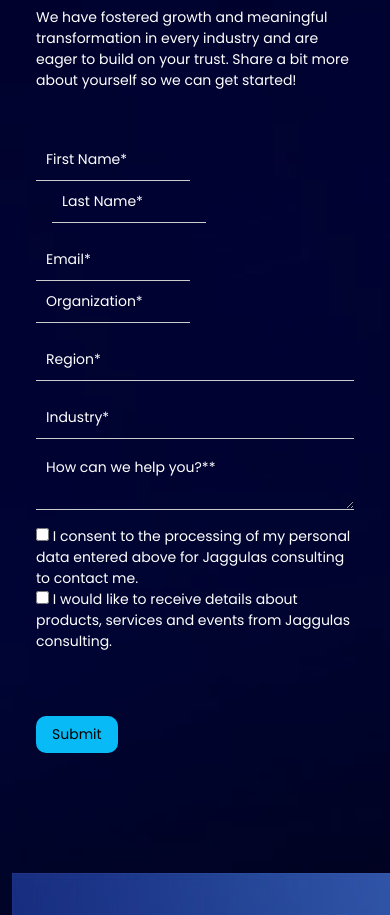
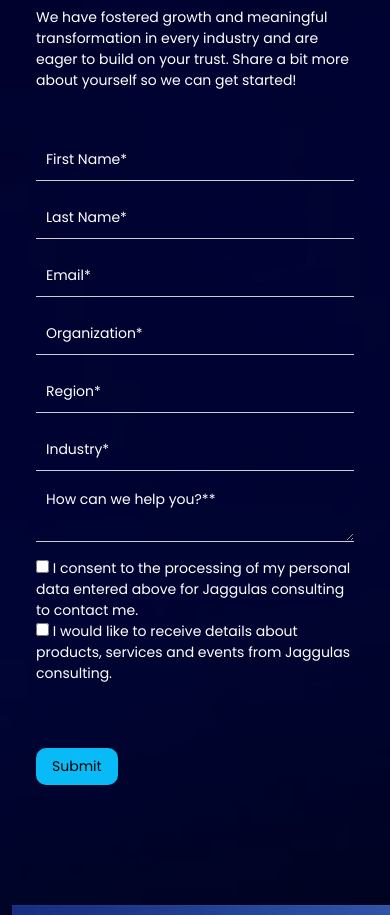
Before and after one commit to EfeBanks/jaggulas-consulting1, a React (Create React App) app: page /Contact in a window 390 px wide. Shown: the part 980-1895 px from the top of the page. Built offline with nearby package versions, Linux system fonts and the light colour scheme.

Commit message:
Review update

```diff
--- a/src/App.css
+++ b/src/App.css
@@ -367,10 +367,6 @@ form {
 
 }
 
-.input-half{
-  width: 48.5%;
-}
-
 ::placeholder{
   color: #fff;
 
--- a/src/pages/Contact.jsx
+++ b/src/pages/Contact.jsx
@@ -30,13 +30,20 @@ export default function Contact() {
             <p className='small'>We have fostered growth and meaningful transformation in every industry and are eager to build on your trust. Share a bit more about yourself so we can get started!</p>
 
             <form id="contact-form" method="POST" className='small py-4'>
-              <div className='py-2'>
-                <input name= "fName" type="text" placeholder="First Name*" className='input-half'  required/>
-                <span className='ps-3'><input name= "lName" type="text" placeholder="Last Name* " className='input-half' required /></span>
+              <div className="row">
+                <div className='col-sm-6 py-2'>
+                  <input name= "fName" type="text" placeholder="First Name*"  className='input-full' required/>
+                </div>
+                <div className="col-sm-6 py-2">
+                  <input name= "lName" type="text" placeholder="Last Name* " className='input-full' required />
+                </div>
+
+
+              <div className='col-sm-6 py-2'>
+                <input name= "email" type="email" placeholder="Email*" className='input-full' required/>
               </div>
-              <div className='py-2'>
-                <input name= "email" type="email" placeholder="Email*" className='input-half' required/>
-                <span className='ps-3'> <input name= "organization" type="text" placeholder='Organization*' className='input-half'  required /></span>
+              <div className='col-sm-6 py-2'> <input name= "organization" type="text" placeholder='Organization*' className='input-full' required />
+              </div>
               </div>
 
               <div className='py-2'>
@@ -54,8 +61,6 @@ export default function Contact() {
               </div>
               <button type="submit" className='know-more mt-3 py-2 px-3'>Submit</button>
               </div>
-
-
 
 
           </form>
```
